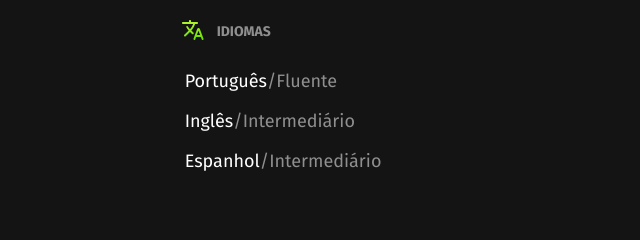
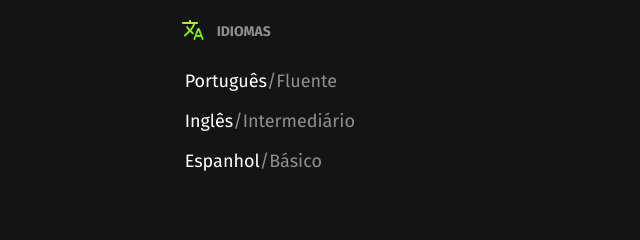
Before and after one commit to omarcelocc/omarcelocc.github.io, a plain HTML site: page index.html in a window 1280 px wide. Shown: the part 2302-2542 px from the top of the page, 322-962 px from the left. Drawn offline with Linux system fonts and the light colour scheme.

Commit message:
update idiomas

```diff
--- a/index.html
+++ b/index.html
@@ -144,7 +144,7 @@
               <ul>
                 <li>Português<span>/Fluente</span></li>
                 <li>Inglês<span>/Intermediário</span></li>
-                <li>Espanhol<span>/Intermediário</span></li>
+                <li>Espanhol<span>/Básico</span></li>
               </ul>
             </div>
           </div>
```
